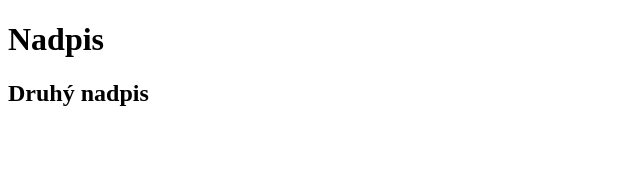
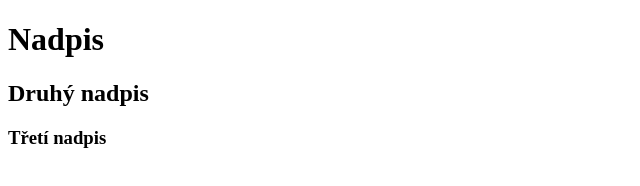
Before and after one commit to Tien-drop/ukazka-1D, a plain HTML site: page ukazka/index.html in a window 1280 px wide. Shown: the whole page, without its empty margins (0-640 px from the left). Drawn offline with Linux system fonts and the light colour scheme.

Commit message:
třetí verze s novám nadpisem

```diff
--- a/ukazka/index.html
+++ b/ukazka/index.html
@@ -6,5 +6,6 @@
 <body>
     <h1>Nadpis</h1>
     <h2>Druhý nadpis</h2>
+    <h3>Třetí nadpis</h3>
 </body>
 </html>
```
